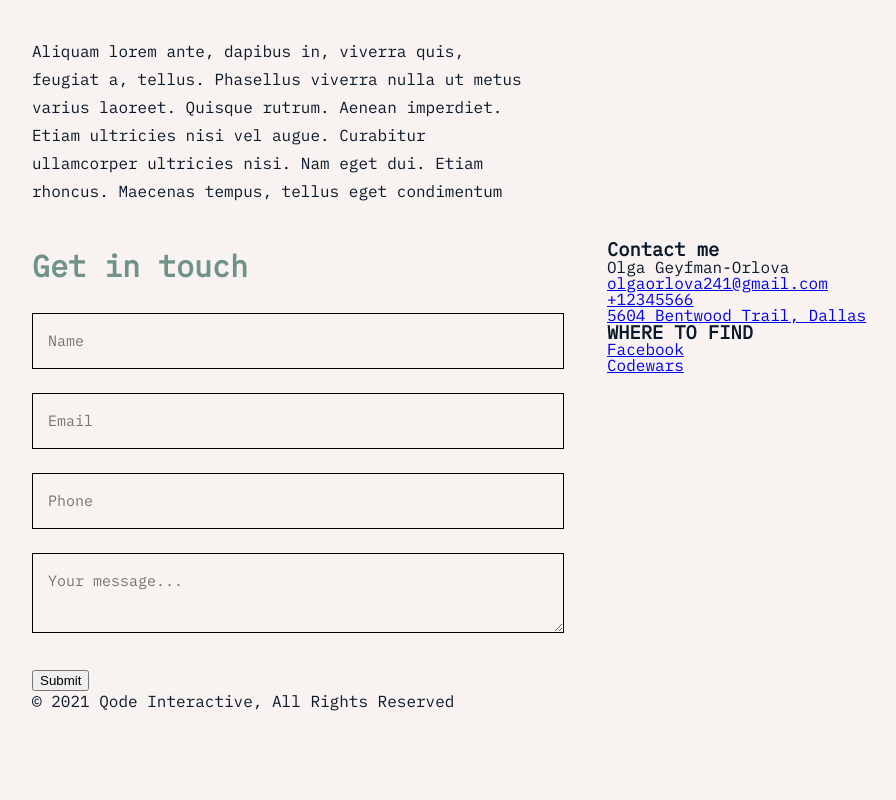
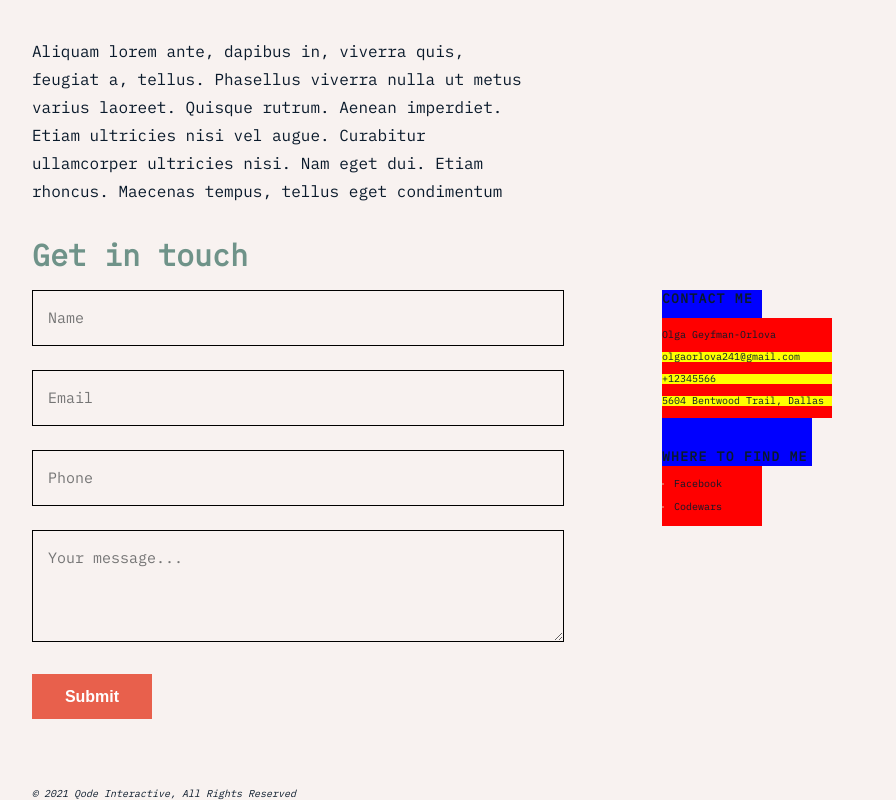
Before and after one commit to ideal-life-generator/my-resume-page, a React (Vite) app: page / in a window 1280 px wide. Shown: the part 3440-4240 px from the top of the page, without its empty margins (248-1144 px from the left). Before the commit the page ends 4151 px from the top, so only its background shows below. Built offline with nearby package versions, Linux system fonts and the light colour scheme.

Commit message:
Added side bar styles and fixed get in touch sectin and added styles to the button

```diff
--- a/src/components/ContactMe.jsx
+++ b/src/components/ContactMe.jsx
@@ -1,19 +1,21 @@
-
+import "../styles/ContactMe.css";
 
 function ContactMe(props) {
-    const { name, email, phone, address, mapLink } = props;
+  const { name, email, phone, address, mapLink } = props;
 
-    return (
-      <>
-        <h3>Contact me</h3>
+  return (
+    <>
+      <h3 className="contact-me">CONTACT ME</h3>
+      <div className="contact-me-information">
         <div>{name}</div>
         <a href={`mailto:${email}`}>{email}</a>
         <a href={`tel:${phone}`}>{phone}</a>
         <a href={mapLink} target="_blank">
           {address}
         </a>
-      </>
-    );
+      </div>
+    </>
+  );
 }
 
 export default ContactMe;
--- a/src/components/GetInTouch.jsx
+++ b/src/components/GetInTouch.jsx
@@ -6,7 +6,6 @@ function GetInTouch(props) {
   return (
     <>
       <form className="get-in-touch-form">
-        <h2 id="get-in-touch">Get in touch</h2>
         <input className="name" placeholder={name} type="text" />
         <input className="email" placeholder={email} type="email" />
         <input className="phone" placeholder={phone} type="text" />
--- a/src/components/Main.jsx
+++ b/src/components/Main.jsx
@@ -155,8 +155,10 @@ function Main() {
         eget condimentum
       </div>
 
+      <h2 id="get-in-touch">Get in touch</h2>
+
       <div className="main-block-container">
-        <div className="main-block" >
+        <div className="main-block">
           <GetInTouch
             name="Name"
             email="Email"
--- a/src/components/SocialMedia.jsx
+++ b/src/components/SocialMedia.jsx
@@ -1,16 +1,27 @@
-
+import "../styles/SocialMedia.css";
 
 function SocialMedia(props) {
-    const { facebook, codewars } = props;
+  const { facebook, codewars } = props;
 
-    return (
-      <>
-        <h3>WHERE TO FIND</h3>
-            <a href={facebook} target="_blank">Facebook</a>
-            <a href={codewars} target="_blank">Codewars</a>
-      </>
-    );
-
+  return (
+    <>
+      <h3 className="where-to-find">WHERE TO FIND ME</h3>
+      <div className="social-media">
+        <div className="socials-disk-container">
+          <div className="disk-social-media"></div>
+          <a href={facebook} target="_blank">
+            Facebook
+          </a>
+        </div>
+        <div className="socials-disk-container">
+          <div className="disk-social-media"></div>
+          <a href={codewars} target="_blank">
+            Codewars
+          </a>
+        </div>
+      </div>
+    </>
+  );
 }
 
 export default SocialMedia;
--- /dev/null
+++ b/src/styles/ContactMe.css
@@ -0,0 +1,25 @@
+.contact-me {
+  line-height: 1.375em;
+  letter-spacing: 0.1em;
+  font-size: 13px;
+  padding-bottom: 10px;
+  background-color: blue;
+  width: 100px;
+}
+
+.contact-me-information {
+  display: flex;
+  flex-direction: column;
+  width: 170px;
+  height: 100px;
+  justify-content: space-evenly;
+  font-size: 10px;
+  background-color: red;
+}
+
+.contact-me-information > a,
+.contact-me-information > a:visited {
+  text-decoration: none;
+  color: #0a1a2b;
+  background-color: yellow;
+}
--- a/src/styles/GetInTouch.css
+++ b/src/styles/GetInTouch.css
@@ -23,3 +23,20 @@
   font-size: 30px;
   margin-bottom: 20px;
 }
+
+.get-in-touch-form > textarea {
+    min-width: 500px;
+    min-height: 80px;
+}
+
+.submit-button {
+    width: 120px;
+    height: 45px;
+    margin-bottom: 70px;
+    background-color: #e8604c;
+    border: 1px solid transparent;
+    cursor: pointer;
+    color: #fff;
+    font-size: 16px;
+    font-weight: 600;
+}
--- a/src/styles/Main.css
+++ b/src/styles/Main.css
@@ -43,8 +43,7 @@ img {
 
 
 .side-block {
-    /* background-color: red; */
-    padding: 0 75px;
+    padding-left: 130px;
 }
 
 .side-block-title {
@@ -60,3 +59,8 @@ img {
 .languages > ul {
     width: 100%
 }
+
+footer {
+    font-style: italic;
+    font-size: 10px;
+}
--- /dev/null
+++ b/src/styles/SocialMedia.css
@@ -0,0 +1,36 @@
+.where-to-find {
+  line-height: 1.375em;
+  letter-spacing: 0.1em;
+  font-size: 13px;
+  padding-top: 30px;
+  background-color: blue;
+  width: 150px;
+}
+
+.social-media {
+  display: flex;
+  flex-direction: column;
+  width: 100px;
+  height: 60px;
+  justify-content: space-evenly;
+  font-size: 10px;
+  background-color: red;
+}
+
+.social-media a,
+.social-media a:visited {
+  text-decoration: none;
+  color: #0a1a2b;
+}
+
+.disk-social-media {
+  background-color: #ee7968;
+  width: 2px;
+  height: 2px;
+  border-radius: 50%;
+  margin: auto 10px auto 0;
+}
+
+.socials-disk-container {
+  display: flex;
+}
```
